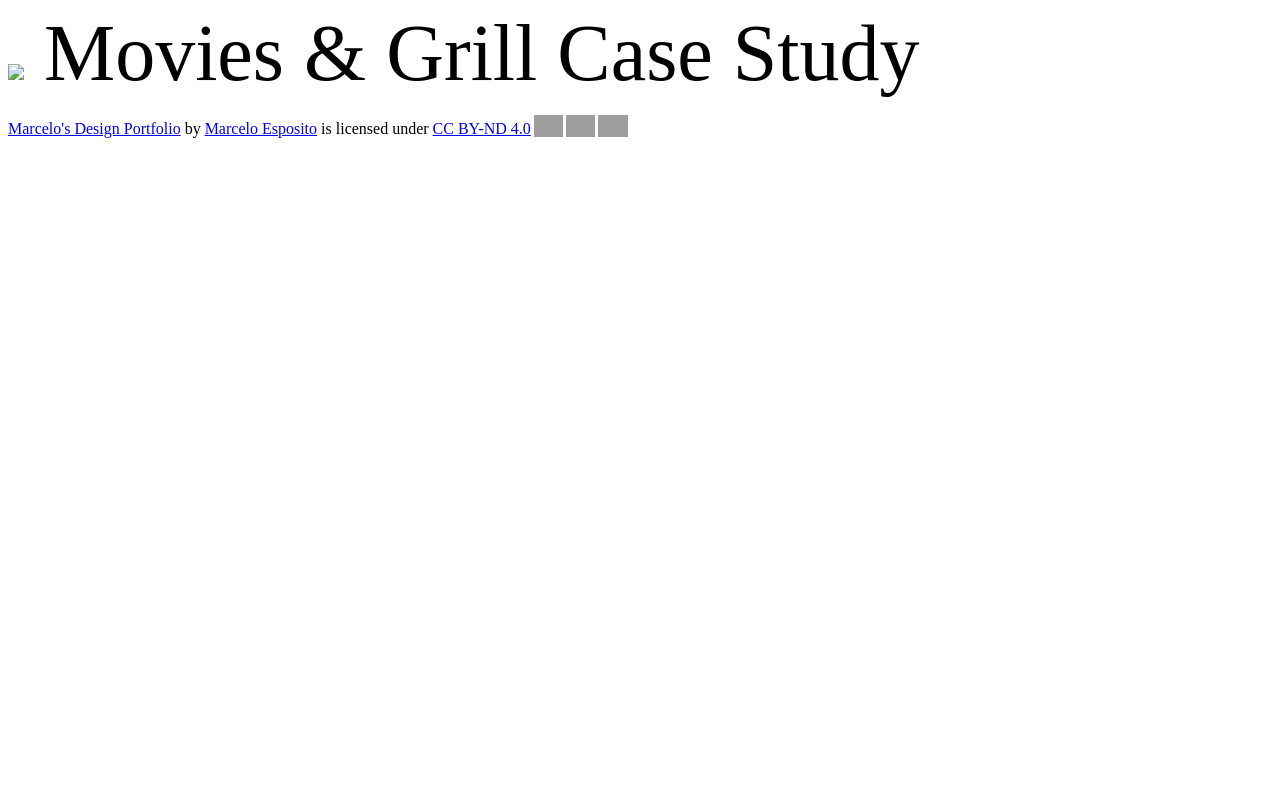
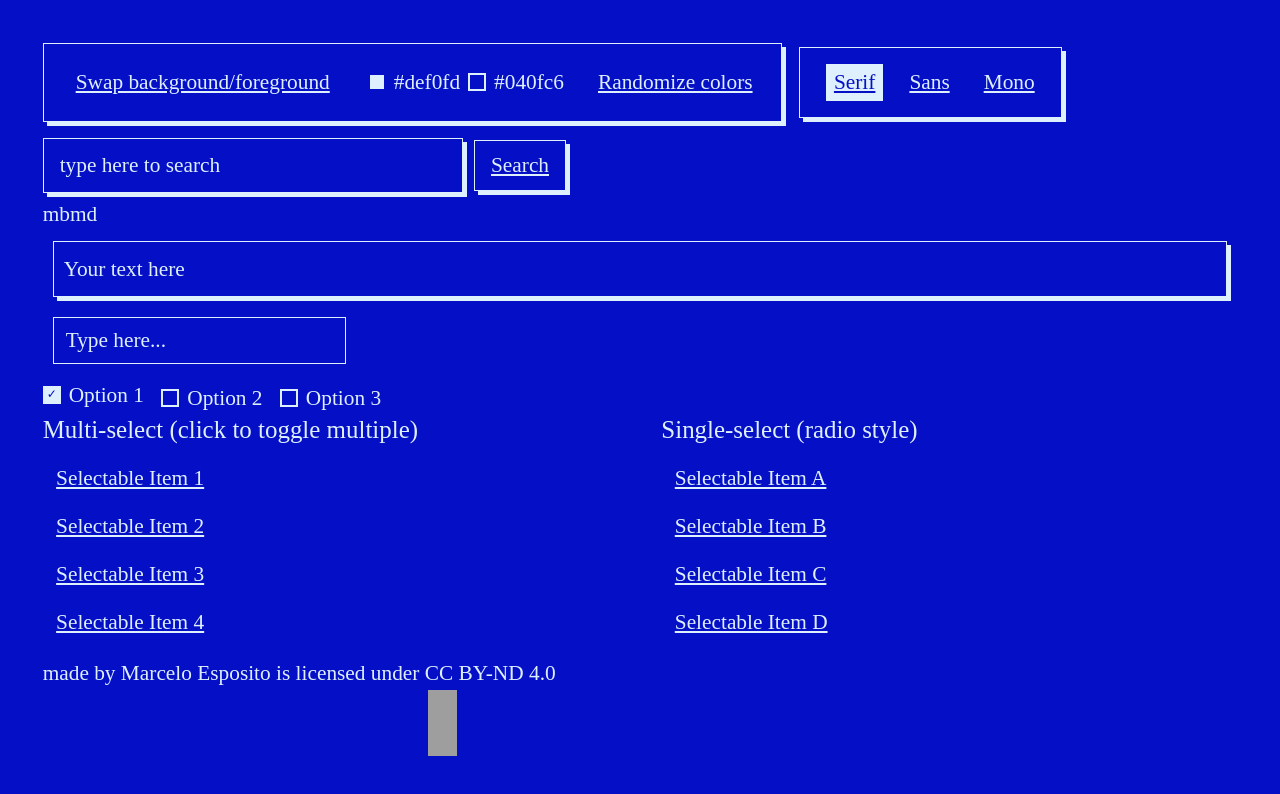
Before and after one commit to marceloesposito/portfolio, a plain HTML site: page index.html in a window 1280 px wide. Drawn offline with Linux system fonts and the light colour scheme; grey boxes are pictures that could not be loaded.

Commit message:
new  site

```diff
--- a/index.html
+++ b/index.html
@@ -1,21 +1,77 @@
 <!DOCTYPE html>
 <!-- HEADING -->
 <head>
-    <link rel="stylesheet" href="css/stylesheet.css">
-    <title>
-        Movies & Grill Case Study - Marcelo Esposito
-    </title>
+    <link rel="stylesheet" href="style.css">
+    <title>Portfolio</title>
+    <meta charset="utf-8">
 </head>
 
 <!-- BODY -->
 
 <body>
+    <div class="control-box color-controls">
+        <button id="swapColors" class="color-button">Swap background/foreground</button>
+        <div class="color-preview" id="colorPreview">
+            <span class="color-square fg" aria-hidden="true"></span>
+            <span class="color-hex" id="fgHex">#58c2ff</span>
+            <span class="color-square bg" aria-hidden="true"></span>
+            <span class="color-hex" id="bgHex">#050712</span>
+        </div>
+        <button id="randomizeColors" class="color-button">Randomize colors</button>
+    </div>
 
-<div style="font-size: 80px;">
-        <img src = "images/phone_frame.png" width = "80px">
-        <span style = 'text-align: right;'> Movies & Grill Case Study</span>
-</div>
+    <div class="control-box font-controls">
+        <div class="font-box" id="fontBox">
+            <button class="font-toggle" data-font="serif" id="fontSerif">Serif</button>
+            <button class="font-toggle" data-font="sans" id="fontSans">Sans</button>
+            <button class="font-toggle" data-font="mono" id="fontMono">Mono</button>
+        </div>
+    </div>
 
-</body>
+        <!-- Search field -->
+        <div class="search-wrap">
+            <input id="siteSearch" class="search-input" type="search" placeholder="type here to search">
+        </div>
+        <button id="searchBtn" class="search-btn" type="button">Search</button>
 
-<p xmlns:cc="http://creativecommons.org/ns#" xmlns:dct="http://purl.org/dc/terms/"><a property="dct:title" rel="cc:attributionURL" href="https://marceloesposito.github.io/portfolio">Marcelo's Design Portfolio</a> by <a rel="cc:attributionURL dct:creator" property="cc:attributionName" href="https://behance.net/marcelosposito2">Marcelo Esposito</a> is licensed under <a href="http://creativecommons.org/licenses/by-nd/4.0/?ref=chooser-v1" target="_blank" rel="license noopener noreferrer" style="display:inline-block;">CC BY-ND 4.0<img style="height:22px!important;margin-left:3px;vertical-align:text-bottom;" src="https://mirrors.creativecommons.org/presskit/icons/cc.svg?ref=chooser-v1"><img style="height:22px!important;margin-left:3px;vertical-align:text-bottom;" src="https://mirrors.creativecommons.org/presskit/icons/by.svg?ref=chooser-v1"><img style="height:22px!important;margin-left:3px;vertical-align:text-bottom;" src="https://mirrors.creativecommons.org/presskit/icons/nd.svg?ref=chooser-v1"></a></p>
+    <div>mbmd</div>
+    <div class="box">
+        Your text here
+    </div>
+
+        <!-- Text input (native caret used) -->
+        <div class="input-wrap">
+                <input id="demoInput" class="text-input" type="text" placeholder="Type here...">
+        </div>
+
+        <!-- Square radio buttons (custom box + checkmark) -->
+        <form class="radio-group">
+            <label><input type="radio" name="choice" class="square-radio" checked><span class="radio-box" aria-hidden="true"></span> Option 1</label>
+            <label><input type="radio" name="choice" class="square-radio"><span class="radio-box" aria-hidden="true"></span> Option 2</label>
+            <label><input type="radio" name="choice" class="square-radio"><span class="radio-box" aria-hidden="true"></span> Option 3</label>
+        </form>
+
+        <!-- Two versions of the selectable list, side-by-side -->
+        <div class="lists-row">
+            <div class="list-column">
+                <h3>Multi-select (click to toggle multiple)</h3>
+                <ul class="selectable-list multi-select">
+                    <li><button class="selectable">Selectable Item 1</button></li>
+                    <li><button class="selectable">Selectable Item 2</button></li>
+                    <li><button class="selectable">Selectable Item 3</button></li>
+                    <li><button class="selectable">Selectable Item 4</button></li>
+                </ul>
+            </div>
+            <div class="list-column">
+                <h3>Single-select (radio style)</h3>
+                <ul class="selectable-list single-select">
+                    <li><button class="selectable">Selectable Item A</button></li>
+                    <li><button class="selectable">Selectable Item B</button></li>
+                    <li><button class="selectable">Selectable Item C</button></li>
+                    <li><button class="selectable">Selectable Item D</button></li>
+                </ul>
+            </div>
+        </div>
+<p xmlns:cc="http://creativecommons.org/ns#" xmlns:dct="http://purl.org/dc/terms/"><a property="dct:title" rel="cc:attributionURL" href="https://marceloesposito.github.io/portfolio">made</a> by <a rel="cc:attributionURL dct:creator" property="cc:attributionName" href="https://behance.net/marcelosposito2">Marcelo Esposito</a> is licensed under <a href="http://creativecommons.org/licenses/by-nd/4.0/?ref=chooser-v1" target="_blank" rel="license noopener noreferrer" style="display:inline-block;">CC BY-ND 4.0<img style="height:22px!important;margin-left:3px;vertical-align:text-bottom;" src="https://mirrors.creativecommons.org/presskit/icons/cc.svg?ref=chooser-v1"><img style="height:22px!important;margin-left:3px;vertical-align:text-bottom;" src="https://mirrors.creativecommons.org/presskit/icons/by.svg?ref=chooser-v1"><img style="height:22px!important;margin-left:3px;vertical-align:text-bottom;" src="https://mirrors.creativecommons.org/presskit/icons/nd.svg?ref=chooser-v1"></a></p>
+
+<script src="js/swapColors.js"></script>
--- /dev/null
+++ b/js/swapColors.js
@@ -0,0 +1,158 @@
+document.addEventListener('DOMContentLoaded', function() {
+  const root = document.documentElement;
+  const swapBtn = document.getElementById('swapColors');
+  const randomBtn = document.getElementById('randomizeColors');
+
+  // Utilities: color conversions and WCAG contrast
+  function hexToRgb(hex) {
+    hex = hex.replace('#', '');
+    const bigint = parseInt(hex, 16);
+    return {
+      r: (bigint >> 16) & 255,
+      g: (bigint >> 8) & 255,
+      b: bigint & 255
+    };
+  }
+
+  function sRGBtoLinear(v) {
+    v = v / 255;
+    return v <= 0.03928 ? v / 12.92 : Math.pow((v + 0.055) / 1.055, 2.4);
+  }
+
+  function relativeLuminance(hex) {
+    const { r, g, b } = hexToRgb(hex);
+    const R = sRGBtoLinear(r);
+    const G = sRGBtoLinear(g);
+    const B = sRGBtoLinear(b);
+    return 0.2126 * R + 0.7152 * G + 0.0722 * B;
+  }
+
+  function contrastRatio(hex1, hex2) {
+    const L1 = relativeLuminance(hex1);
+    const L2 = relativeLuminance(hex2);
+    const lighter = Math.max(L1, L2);
+    const darker = Math.min(L1, L2);
+    return (lighter + 0.05) / (darker + 0.05);
+  }
+
+  function randomHexColor() {
+    return '#' + Math.floor(Math.random() * 16777215).toString(16).padStart(6, '0');
+  }
+
+  // Build an array of vectors (each vector is an array of 2 hex colors)
+  // Ensure each pair has at least 9:1 contrast ratio.
+  function buildPalette(count) {
+    const palette = [];
+    let attempts = 0;
+    while (palette.length < count && attempts < count * 200) {
+      attempts++;
+      const a = randomHexColor();
+      const b = randomHexColor();
+      if (a.toLowerCase() === b.toLowerCase()) continue;
+      const ratio = contrastRatio(a, b);
+      if (ratio >= 9) palette.push([a.toLowerCase(), b.toLowerCase()]);
+    }
+    // Fallback: ensure at least one pair exists (black/white)
+    if (palette.length === 0) palette.push(['#000000', '#ffffff']);
+    return palette;
+  }
+
+  // apply a vector: set --bg-color to first, --fg-color to second
+  function applyVector(vector) {
+    const [bg, fg] = vector;
+    root.style.setProperty('--bg-color', bg);
+    root.style.setProperty('--fg-color', fg);
+    // update preview labels if present
+    updateColorPreview();
+  }
+
+  // swap current variables
+  function swapColors() {
+    const styles = getComputedStyle(root);
+    const bg = styles.getPropertyValue('--bg-color').trim();
+    const fg = styles.getPropertyValue('--fg-color').trim();
+    root.style.setProperty('--bg-color', fg);
+    root.style.setProperty('--fg-color', bg);
+    updateColorPreview();
+  }
+
+  // Generate a palette of 8 vectors (each with 2 colors)
+  const palette = buildPalette(8);
+
+  // Randomly pick a vector from palette and apply it (first -> bg, second -> fg)
+  function applyRandomVector() {
+    const idx = Math.floor(Math.random() * palette.length);
+    applyVector(palette[idx]);
+  }
+
+  // update hex labels shown in the color preview area (if present)
+  function updateColorPreview() {
+    try {
+      const styles = getComputedStyle(root);
+      const fg = styles.getPropertyValue('--fg-color').trim();
+      const bg = styles.getPropertyValue('--bg-color').trim();
+      const fgLabel = document.getElementById('fgHex');
+      const bgLabel = document.getElementById('bgHex');
+      if (fgLabel) fgLabel.textContent = fg;
+      if (bgLabel) bgLabel.textContent = bg;
+    } catch (e) {
+      // ignore if DOM not ready
+    }
+  }
+
+  // Expose for console/testing
+  window.__colorPalette = palette;
+  window.applyVector = applyVector;
+
+  if (swapBtn) swapBtn.addEventListener('click', swapColors);
+  if (randomBtn) randomBtn.addEventListener('click', applyRandomVector);
+
+  // wire global function (keeps previous behavior available)
+  window.swapColors = swapColors;
+  window.randomizeColors = applyRandomVector;
+
+  // Optionally apply an initial random vector on load
+  applyRandomVector();
+  // ensure preview labels reflect current variables
+  updateColorPreview();
+
+  // Note: custom caret was removed — the native caret is used now.
+
+  // ---------- Selectable list behavior ----------
+  // Multi-select list: toggle selected state independently
+  const multiButtons = Array.from(document.querySelectorAll('.multi-select .selectable'));
+  multiButtons.forEach(btn => {
+    btn.addEventListener('click', () => btn.classList.toggle('selected'));
+  });
+
+  // Single-select list: clicking selects that item and deselects others
+  const singleButtons = Array.from(document.querySelectorAll('.single-select .selectable'));
+  singleButtons.forEach(btn => {
+    btn.addEventListener('click', () => {
+      singleButtons.forEach(b => b.classList.remove('selected'));
+      btn.classList.add('selected');
+    });
+  });
+
+  // ---------- Font toggle behavior ----------
+  const fontButtons = Array.from(document.querySelectorAll('.font-toggle'));
+  const fontMap = {
+    serif: "'Times New Roman', Times, serif",
+    sans: 'Arial, Helvetica, sans-serif',
+    mono: "'Courier New', Courier, monospace"
+  };
+
+  function applyFont(key) {
+    const fam = fontMap[key] || fontMap.serif;
+    document.body.style.fontFamily = fam;
+    // update selected state
+    fontButtons.forEach(b => b.classList.toggle('selected', b.dataset.font === key));
+  }
+
+  fontButtons.forEach(btn => {
+    btn.addEventListener('click', () => applyFont(btn.dataset.font));
+  });
+
+  // default selection to serif
+  if (fontButtons.length) applyFont('serif');
+});
--- /dev/null
+++ b/style.css
@@ -0,0 +1,402 @@
+/* Reset and Base Styles */
+:root {
+    --bg-color: #050712; /* background color */
+    --fg-color: #58c2ff; /* foreground color (text, borders, shadows) */
+    --transition-duration: 200ms;
+    --transition-timing: ease-in-out;
+}
+
+* {
+    margin: 0;
+    padding: 0;
+    box-sizing: border-box;
+}
+
+html {
+    /* 16pt == 21.333px at 96dpi; make 1rem equal to 16pt */
+    font-size: 21.333px;
+    scroll-behavior: smooth;
+}
+
+body {
+    font-family: 'Times New Roman', Times, serif;
+    line-height: 1.6;
+    color: var(--fg-color);
+    background-color: var(--bg-color);
+}
+
+/* Pagewide margin */
+body { margin: 2em; }
+
+/* Typography */
+h1, h2, h3, h4, h5, h6 {
+    line-height: 1.2;
+    margin-bottom: 0.5rem;
+}
+
+p {
+    margin-bottom: 1rem;
+}
+
+a {
+    color: inherit;
+    text-decoration: none;
+}
+
+a:hover {
+    text-decoration: underline;
+}
+
+/* Images */
+img {
+    max-width: 100%;
+    height: auto;
+    display: block;
+}
+
+    button {
+        font-family: inherit;
+        font-size: 1rem; /* match other text */
+        color: var(--fg-color);
+        background: transparent;
+        border: 1px solid var(--fg-color);
+        padding: 6px 10px;
+        margin: 6px;
+        box-shadow: 4px 4px 0 var(--fg-color);
+        cursor: pointer;
+        text-decoration: underline;
+    }
+
+    button:active { transform: translateY(1px); }
+
+    /* Search button tweak: ensure vertical centering and matching text size */
+    .search-btn {
+        font-size: 1rem;
+        line-height: 1;
+        padding: 14px 16px;
+    }
+
+
+input:focus, textarea:focus, select:focus {
+    outline: none;
+    border-color: var(--fg-color);
+    box-shadow: 0 0 0 3px rgba(88,194,255,0.12);
+}
+
+/* Utilities */
+.container {
+    max-width: 1200px;
+    margin: 0 auto;
+    padding: 0 1rem;
+}
+
+.search-wrap {
+    display: inline-flex;
+    align-items: center;
+    gap: 0.5rem;
+}
+
+.search-input {
+    width: 420px;
+    padding: 14px 16px; /* normal padding, button is outside */
+    font-size: 1rem;
+    color: var(--fg-color);
+    background: transparent;
+    border: 1px solid var(--fg-color);
+    outline: none;
+    border-radius: 0;
+    box-shadow: 4px 4px 0 0 var(--fg-color);
+}
+
+.search-input:focus { box-shadow: 4px 4px 0 0 var(--fg-color); }
+
+/* Search button placed to the right of the input */
+.search-btn {
+    background: transparent;
+    color: var(--fg-color);
+    padding: 14px 16px;
+    cursor: pointer;
+    text-decoration: underline;
+    box-shadow: 4px 4px 0 var(--fg-color);
+    font-size: 1rem;
+    align-self: center;
+    border: 1px solid var(--fg-color); /* add stroke */
+}
+
+.search-btn:active { transform: translateY(1px); }
+
+.text-box {
+    display: block;
+    width: 100%;
+    max-width: 700px;
+
+    padding: 16px 20px;
+    font-size: 1rem;
+    color: var(--fg-color);
+    background: transparent;
+
+    border: 2px solid var(--fg-color);        /* main border */
+    outline: none;
+
+    /* faux shadow */
+    box-shadow: 4px 4px 0 0 var(--fg-color);
+}
+
+/* per input/textarea togli il bordo nativo del browser, se serve */
+input.text-box,
+textarea.text-box {
+    border-radius: 0;
+    box-sizing: border-box;
+}
+
+/* Generic box class used by index.html */
+.box {
+    border: 1px solid var(--fg-color);
+    padding: 10px;
+    margin: 10px;
+    background-color: transparent;
+    box-shadow: 4px 4px 0 var(--fg-color);
+    color: var(--fg-color);
+}
+
+/* Font selection box placed near controls */
+.font-box {
+    display: inline-flex;
+    gap: 6px;
+    align-items: center;
+    margin-left: 8px;
+    padding: 0; /* remove bounding visual */
+    border: none;
+    box-shadow: none;
+    background: transparent;
+}
+
+.font-box .font-toggle {
+    background: transparent;
+    border: none; /* remove bounding box */
+    color: var(--fg-color);
+    padding: 6px 8px;
+    cursor: pointer;
+    text-decoration: underline;
+    font-size: 1rem;
+    box-shadow: none; /* remove shadow */
+}
+
+.font-box .font-toggle.selected {
+    background: var(--fg-color);
+    color: var(--bg-color);
+}
+
+/* Remove any bold styling across the page */
+strong, b, h1, h2, h3, h4, h5, h6 { font-weight: normal !important; }
+* { font-weight: normal; }
+
+/* Button for swapping colors */
+button#swapColors {
+    background: transparent;
+    color: var(--fg-color);
+    padding: 6px 10px;
+    margin: 10px;
+    cursor: pointer;
+    border: none; /* remove bounding box for color controls */
+    box-shadow: none;
+}
+
+button#swapColors:focus { outline: none; }
+
+/* color-button helper (applies to swap/randomize color controls) */
+.color-button, #randomizeColors {
+    border: none;
+    box-shadow: none;
+    background: transparent;
+    text-decoration: underline;
+    color: var(--fg-color);
+}
+
+/* Animate color / background / border / shadow changes triggered by variable swaps */
+:root, body, body * {
+    transition: color var(--transition-duration) var(--transition-timing),
+                background-color var(--transition-duration) var(--transition-timing),
+                border-color var(--transition-duration) var(--transition-timing),
+                box-shadow var(--transition-duration) var(--transition-timing);
+}
+
+/* Control box used to group related controls (color, font) */
+.control-box {
+    display: inline-flex;
+    align-items: center;
+    gap: 10px;
+    padding: 10px 12px;
+    border: 1px solid var(--fg-color);
+    box-shadow: 4px 4px 0 var(--fg-color);
+    background: transparent;
+    margin-right: 12px;
+}
+
+.control-box.color-controls { margin-bottom: 12px; }
+.control-box.font-controls { margin-bottom: 12px; }
+
+/* Color preview small squares + hex labels */
+.color-preview {
+    display: inline-flex;
+    align-items: center;
+    gap: 8px;
+    margin: 0 8px;
+}
+
+.color-square {
+    width: 18px;
+    height: 18px;
+    display: inline-block;
+    box-sizing: border-box;
+}
+
+.color-square.fg {
+    background: var(--fg-color);
+    border: 2px solid var(--bg-color);
+}
+
+.color-square.bg {
+    background: var(--bg-color);
+    border: 2px solid var(--fg-color);
+}
+
+.color-hex {
+    color: var(--fg-color);
+    font-family: inherit;
+    font-size: 1rem;
+}
+
+/* Text input + custom caret */
+.input-wrap {
+    position: relative;
+    display: inline-block;
+    margin: 10px;
+}
+
+.text-input {
+    font-family: inherit;
+    font-size: 1rem;
+    padding: 10px 12px;
+    color: var(--fg-color);
+    background: transparent;
+    border: 1px solid var(--fg-color);
+    outline: none;
+    caret-color: var(--fg-color);
+    border-radius: 0; /* remove rounding */
+}
+
+
+.text-input:focus { box-shadow: 4px 4px 0 0 var(--fg-color); }
+
+::placeholder {
+    color: var(--fg-color);
+    opacity: 1;
+    font-family: inherit;
+    font-size: inherit;
+}
+
+/* Square radio buttons */
+
+.radio-group label {
+    display: inline-flex;
+    align-items: center;
+    gap: 8px;
+    margin-right: 12px;
+    font-family: inherit;
+    position: relative;
+}
+
+.radio-group input.square-radio {
+    position: absolute;
+    opacity: 0;
+    pointer-events: none;
+    width: 0;
+    height: 0;
+}
+
+.radio-box {
+    display: inline-flex;
+    align-items: center;
+    justify-content: center;
+    width: 18px;
+    height: 18px;
+    border: 2px solid var(--fg-color);
+    background: transparent;
+    box-sizing: border-box;
+}
+
+.radio-box::after {
+    content: '';
+    display: block;
+    color: var(--bg-color);
+}
+
+.radio-group input.square-radio:checked + .radio-box {
+    background: var(--fg-color);
+}
+
+.radio-group input.square-radio:checked + .radio-box::after {
+    content: '\2713';
+    font-size: 12px;
+    color: var(--bg-color);
+}
+
+/* Selectable list styling */
+.selectable-list {
+    list-style: none;
+    margin: 12px 0;
+    padding: 0;
+}
+
+.selectable-list li {
+    margin: 6px 0;
+}
+
+.selectable-list .selectable {
+    background: transparent;
+    border: none;
+    color: var(--fg-color);
+    text-decoration: underline;
+    font-family: inherit;
+    font-size: 1rem;
+    padding: 0.12em 0.35em; /* adjust box to text size */
+    cursor: pointer;
+    box-shadow: none;
+}
+
+.selectable-list .selectable.selected {
+    background: var(--fg-color);
+    color: var(--bg-color);
+    padding: 0.12em 0.35em;
+    display: inline-block;
+}
+
+/* Layout for lists side-by-side */
+.lists-row {
+    display: flex;
+    gap: 2rem;
+    align-items: flex-start;
+}
+
+.list-column {
+    flex: 1 1 0;
+}
+
+/* Style all buttons to match design */
+
+/* Ensure controls inherit the page font */
+input, textarea, select, button { font-family: inherit; }
+
+button {
+    color: var(--fg-color);
+    background: transparent;
+    border: 1px solid var(--fg-color);
+    padding: 6px 10px;
+    margin: 6px;
+    box-shadow: 4px 4px 0 var(--fg-color);
+    cursor: pointer;
+    text-decoration: underline;
+}
+
+button:active { transform: translateY(1px); }
```
